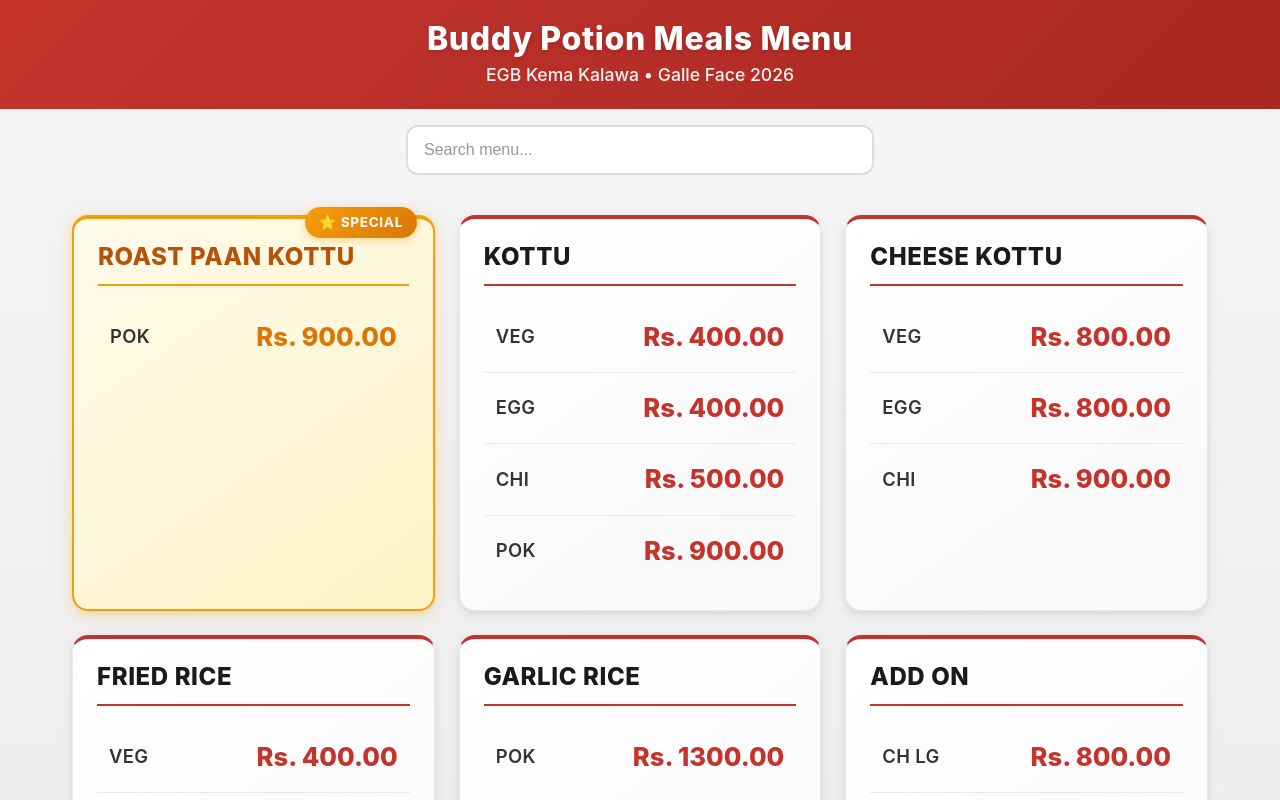
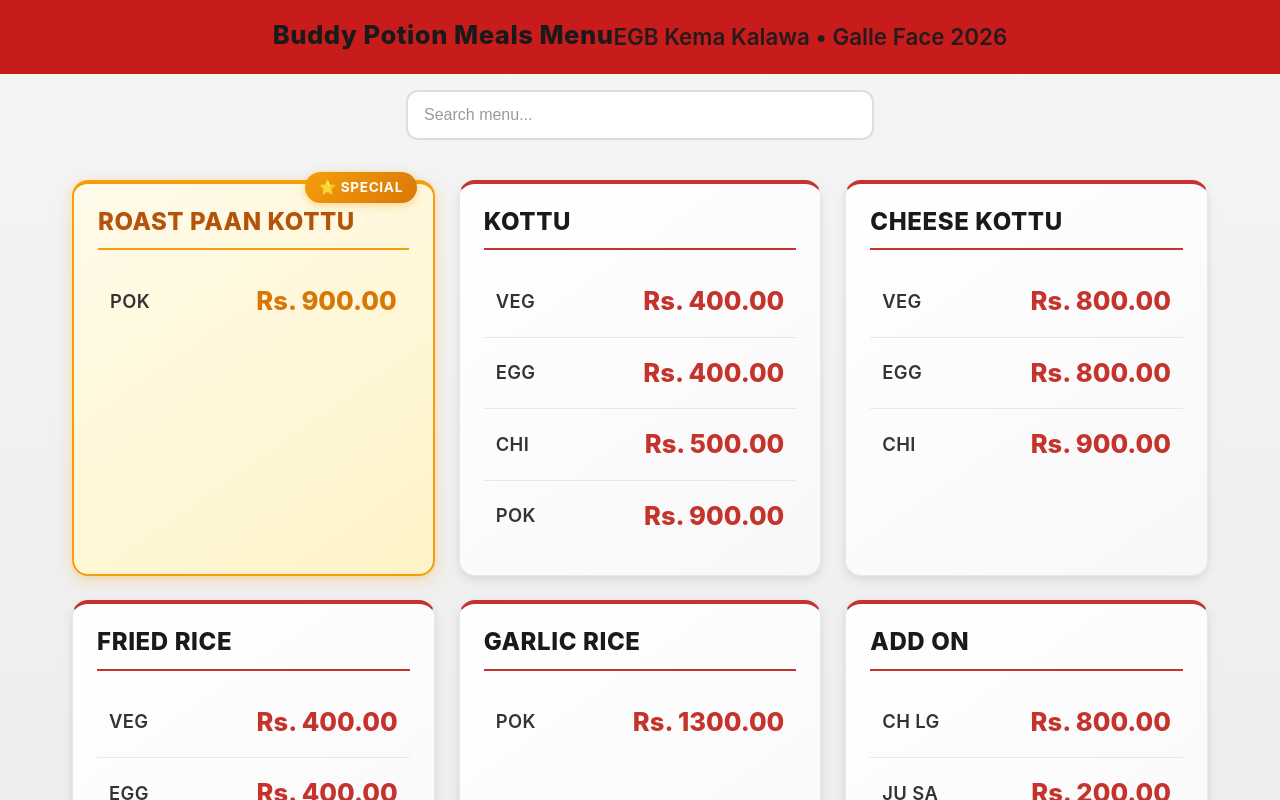
Before and after one commit to Ceylon-Curry-Pot/Galle-Face-Online-Menu, a React (Vite) app: page / in a window 1280 px wide. Shown: the top 800 px of the page. Built offline with nearby package versions, Linux system fonts and the light colour scheme.

Commit message:
Added styles for header and card images

```diff
--- a/src/App.css
+++ b/src/App.css
@@ -6,33 +6,57 @@
 
 /* Sticky Header */
 .header {
-  position: sticky;
+  position: relative;
   top: 0;
   z-index: 100;
-  background: linear-gradient(135deg, #c4342d 0%, #a82822 100%);
-  color: white;
-  padding: 1rem 1.25rem;
-  text-align: center;
+  background: #c81c1c;
+  padding: 0.75rem 1.25rem;
   transition: box-shadow 0.3s ease;
+  display: flex;
+  justify-content: center;
 }
 
 .header--scrolled {
   box-shadow: 0 4px 20px rgba(0, 0, 0, 0.2);
 }
 
+.header__content {
+  position: relative;
+  width: min(100%, 960px);
+}
+
+.header__image {
+  display: block;
+  width: 100%;
+  height: auto;
+  border-radius: 20px;
+  box-shadow: 0 6px 20px rgba(0, 0, 0, 0.15);
+}
+
+.header__overlay {
+  position: absolute;
+  inset: 0;
+  display: flex-box;
+  flex-direction: column;
+  justify-content: center;
+  gap: 0.5rem;
+  padding: clamp(1rem, 4vw, 2.5rem);
+  color: #000000;
+  text-shadow: 0 4px 18px rgba(0, 0, 0, 0.6);
+}
+
 .header__title {
-  font-size: 1.5rem;
+  margin: 0;
+  font-size: clamp(1.0rem, 2vw, 2.6rem);
   font-weight: 800;
-  margin: 0 0 0.25rem 0;
   letter-spacing: 0.02em;
-  text-shadow: 0 2px 4px rgba(0, 0, 0, 0.15);
 }
 
 .header__subtitle {
-  font-size: 0.9rem;
   margin: 0;
-  opacity: 0.95;
-  font-weight: 500;
+  font-size: clamp(1rem, 2.4vw, 1.4rem);
+  font-weight: 600;
+  opacity: 0.92;
 }
 
 /* Info Strip */
@@ -222,24 +246,12 @@
 /* Responsive header adjustments */
 @media (min-width: 640px) {
   .header {
-    padding: 1.25rem 1.5rem;
-  }
-
-  .header__title {
-    font-size: 1.75rem;
-  }
-
-  .header__subtitle {
-    font-size: 1rem;
+    padding: 1rem 1.75rem;
   }
 }
 
 @media (min-width: 1024px) {
-  .header__title {
-    font-size: 2rem;
-  }
-
-  .header__subtitle {
-    font-size: 1.1rem;
+  .header {
+    padding: 1.25rem 2.25rem;
   }
 }
```
